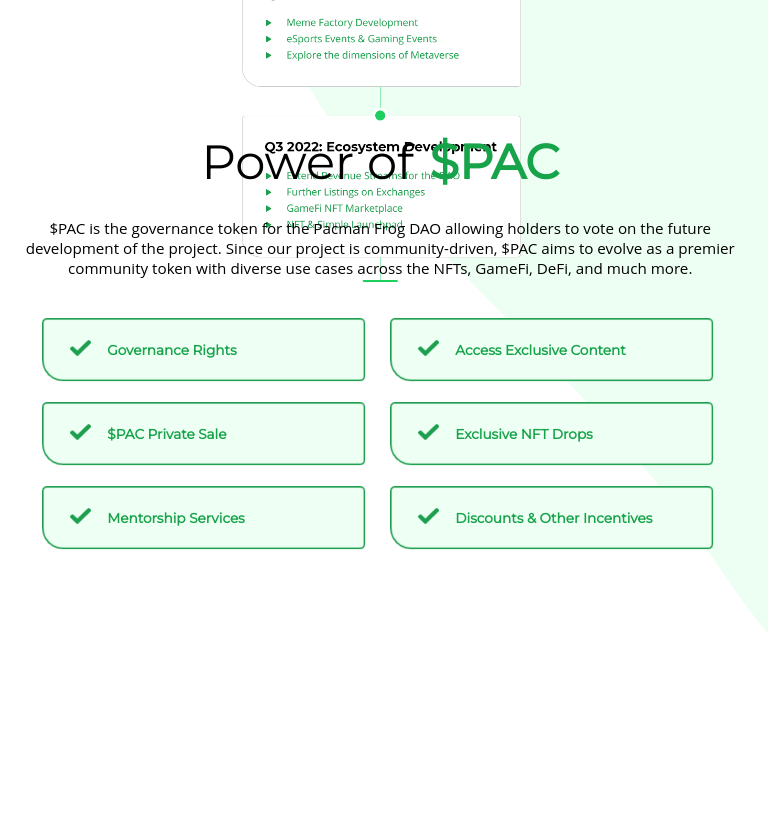
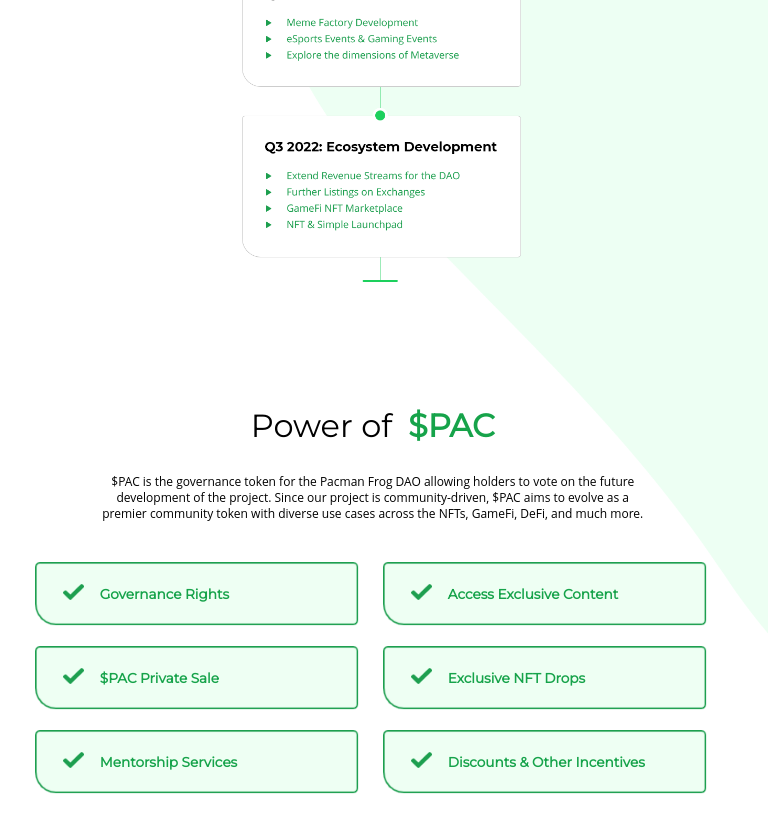
Before and after one commit to awan7676/Pac-Man-Frog-with-React, a React (Create React App) app: page / in a window 768 px wide. Shown: the part 4100-4932 px from the top of the page. Built offline with nearby package versions, Linux system fonts and the light colour scheme.

Commit message:
Responsive PowerOfPac Component for 641px to 768px

```diff
--- a/src/components/Home/Home.css
+++ b/src/components/Home/Home.css
@@ -1,3 +1,7 @@
+.Home {
+    width: 100%;
+}
+
 .nav-bar {
     display: flex;
     justify-content: space-between;
@@ -322,6 +326,7 @@
 }
 
 @media (min-width: 641px) and (max-width: 768px) {
+
     .nav-bar {
         display: flex;
         justify-content: space-between;
--- a/src/components/PowerOfPac/PowerOfPac.css
+++ b/src/components/PowerOfPac/PowerOfPac.css
@@ -56,7 +56,23 @@
 
 @media (min-width: 300px) and (max-width: 640px) {}
 
-@media (min-width: 641px) and (max-width: 768px) {}
+@media (min-width: 641px) and (max-width: 768px) {
+    .power-of-pac {
+        top: -5rem;
+        width: 97%;
+    }
+
+    .power-of-pac-uncolored-heading {
+        font-size: 2rem;
+        line-height: 1;
+    }
+
+    .power-of-pac-description {
+        max-width: 35rem;
+        font-size: .75rem;
+        line-height: 1rem;
+    }
+}
 
 @media (min-width: 769px) and (max-width: 1300px) {
     .power-of-pac {
```
